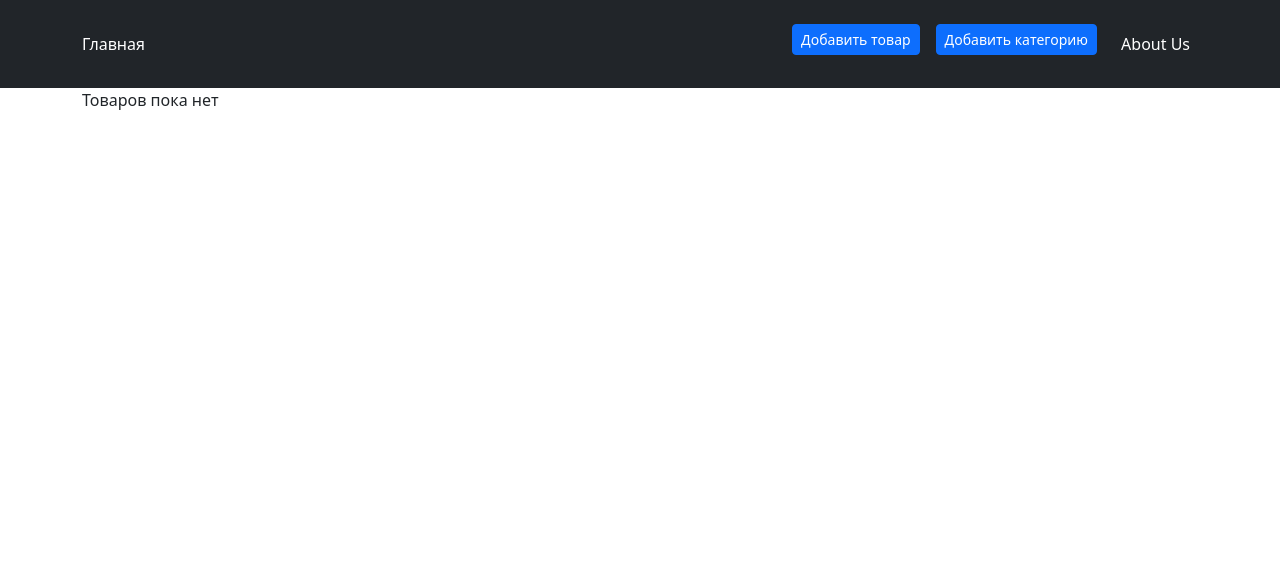
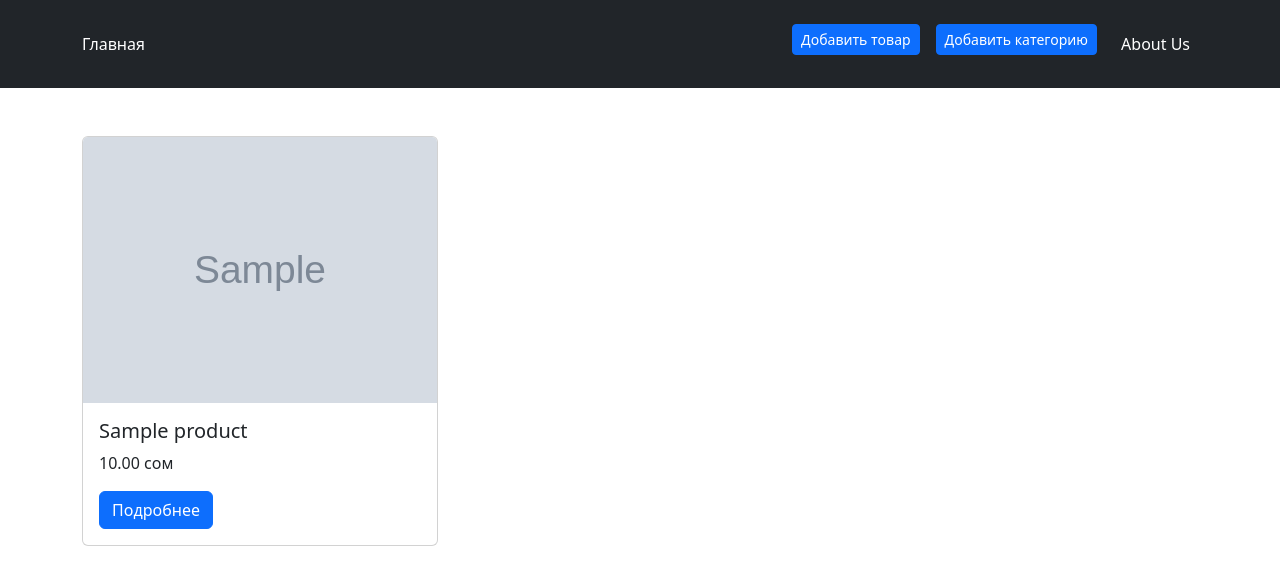
Before and after one commit to akkazief/laboratory, a Django app: page / in a window 1280 px wide. Shown: the top 585 px of the page. Run offline with Django 5.2, Linux system fonts and the light colour scheme; tables that the repository leaves empty hold one stand-in row (values such as "Sample post"); grey boxes marked "Sample" are stand-in pictures.

Commit message:
added image appearing in products.html by adding MEDIA_URL to settings and static(...) to urls.py

```diff
--- a/config/settings.py
+++ b/config/settings.py
@@ -122,4 +122,5 @@ USE_TZ = True
 
 STATIC_URL = 'static/'
 
+MEDIA_URL = '/media/'
 MEDIA_ROOT = BASE_DIR / "media"
--- a/config/urls.py
+++ b/config/urls.py
@@ -17,7 +17,10 @@ Including another URLconf
 from django.contrib import admin
 from django.urls import path, include
 
+from django.conf import settings
+from django.conf.urls.static import static
+
 urlpatterns = [
     path('admin/', admin.site.urls),
     path('', include('shop.urls'))
-]
+] + static(settings.MEDIA_URL, document_root=settings.MEDIA_ROOT)
--- a/shop/templates/catalog/products.html
+++ b/shop/templates/catalog/products.html
@@ -14,13 +14,13 @@
 
 <div class="row">
   {% for product in products %}
-    <div class="col-md-4 mb-3">
+    <div class="col-md-4 mb-3 mt-5">
           <div class="card">
-            <img src="{{ product.img.url }}" class="card-img-top" alt="{{ product.name }}">
+            <img src="{{ product.img.url }}" class="card-img-top " alt="{{ product.name }}">
                 <div class="card-body">
                   <h5 class="card-title">{{ product.name }}</h5>
                   <p class="card-text">{{ product.price }} сом </p>
-                  <a href="{ % url 'product_details' product.pk  % }" class="btn btn-primary">Подробнее</a>
+                  <a href="{% url 'product_view' product.pk  %}" class="btn btn-primary">Подробнее</a>
                 </div>
           </div>
     </div>
--- a/shop/urls.py
+++ b/shop/urls.py
@@ -9,8 +9,6 @@ urlpatterns = [
     path('products/add/', product_add_view, name='add_product'),
     path('categories/add/', category_add_view, name='add_category'),
 
-    # path('products/delete_task/<int:pk>/', delete_product, name='delete_product'),
-
-    path('products/<int:pk>/', product_view, name='product_details'),
+    path('products/<int:pk>/', product_view, name='product_view')
 
 ]
--- a/shop/views.py
+++ b/shop/views.py
@@ -7,13 +7,13 @@ from shop.forms.category_form import CategoryForm
 
 def products_view(request):
     products = Product.objects.all()
-    context = {'shop': products}
+    context = {'products': products}
     return render(request, 'catalog/products.html', context)
 
 def product_view(request, pk):
     task = get_object_or_404(Product, pk=pk)
     context = {'task': task}
-    return render(request, "catalog/product_details.html", context)
+    return render(request, "catalog/product_view.html", context)
 
 def category_add_view(request):
     if request.method == 'POST':
```
Also changed, not shown: shop/templates/catalog/product_view.html (renamed from shop/templates/catalog/product_details.html, +8 -1 lines).
